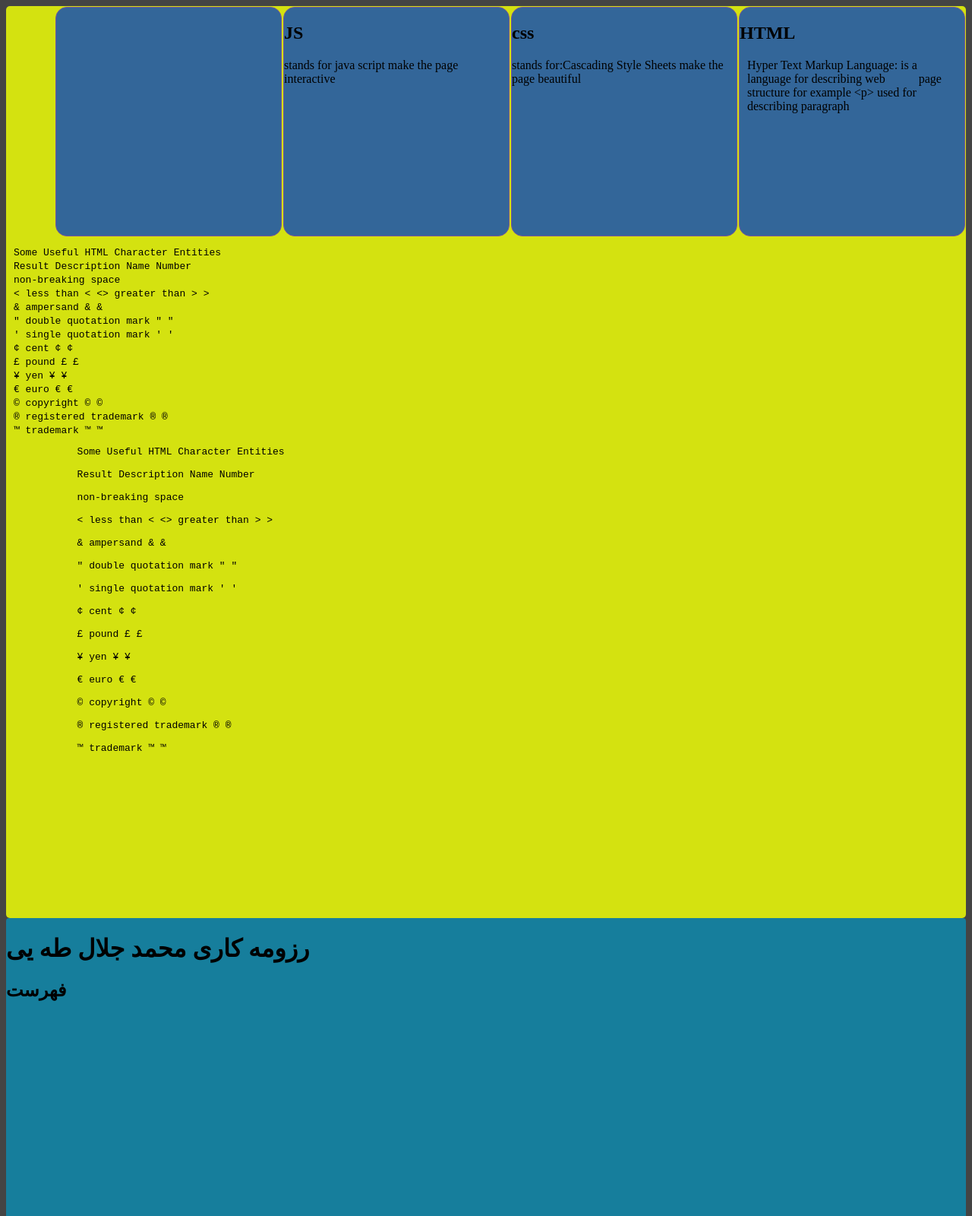
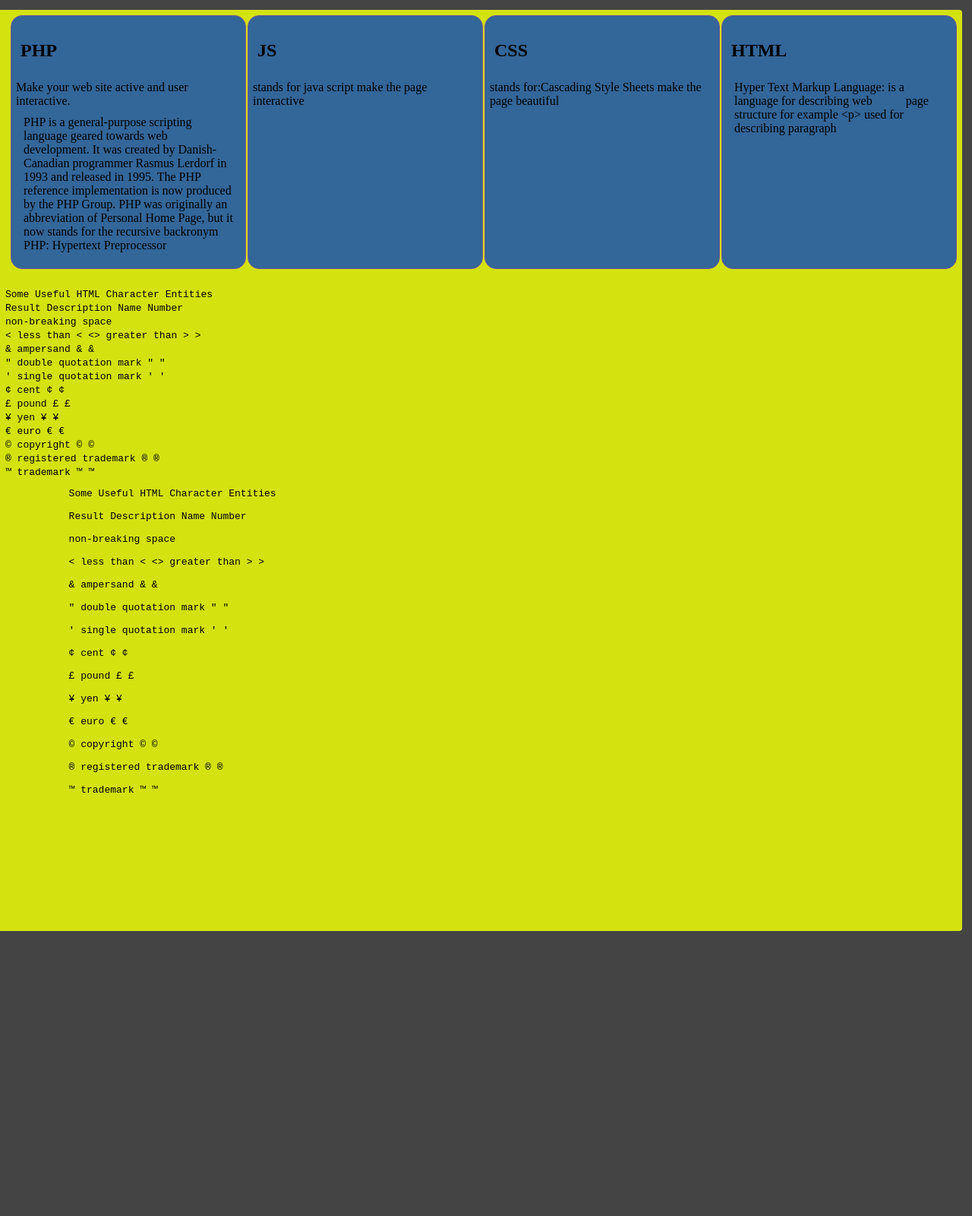
Before and after one commit to jalal-tahae/HWW4, a plain HTML site: page index.html in a window 1280 px wide. Shown: the top 1600 px of the page at 76% size. After the commit the page ends 1230 px from the top, so only its background shows below. Drawn offline with Linux system fonts and the light colour scheme.

Commit message:
HWW4 3.1

```diff
--- a/index.html
+++ b/index.html
@@ -10,12 +10,17 @@
             background-color: #444;
         }
 
+        .flr {
+            float: right;
+
+        }
+
         .div {
 
             background-color: #369;
             width: 296px;
-            height: 300px;
-            float: right;
+            height: 320px;
+
             border-radius: 15px;
             margin: 1px;
             border: 1px solid #759;
@@ -23,35 +28,67 @@
 
         .container {
 
-            background-color: rgb(212, 226, 16);
-            width: 100%;
+
+            width: 99%;
             height: 1200px;
             border-radius: 5px;
             float: right;
+
         }
 
         .left {
 
-            background-color: rgb(22, 126, 156);
+            float: right;
+        }
+
+        .container:nth-child(1) {
+            margin: 5px;
+            background-color: rgb(212, 226, 16);
+
             width: 100%;
             height: 1200px;
             border-radius: 4px;
-            float: right;
+        }
+
+        .container:nth-child(2) {
+            margin: 5px;
+            background-color: bisque;
+
+            width: 100%;
+            height: 1200px;
+            border-radius: 4px;
+        }
+
+        .whA {
+            width: auto;
+            height: auto;
         }
 
         .clear {
             clear: both;
         }
 
+        div {
+            padding: 6px;
+        }
+
         p {
             margin: 10px;
+        }
+
+        h1,
+        h2,
+        h3,
+        h4 {
+            padding: 6px;
+
         }
     </style>
 </head>
 
 <body>
-    <div class="container">
-        <div class="div">
+    <div class="container flr">
+        <div class="div flr">
             <h2>HTML</h2>
 
             <p>Hyper Text Markup Language:
@@ -60,18 +97,24 @@
                 for example
                 &ltp&gt used for describing paragraph</p>
         </div>
-        <div class="div">
-            <h2>css</h2>
+        <div class="div flr">
+            <h2>CSS</h2>
             stands for:Cascading Style Sheets
             make the page beautiful
         </div>
-        <div class="div">
+        <div class="div flr">
             <h2>JS</h2>
             stands for java script
             make the page interactive
         </div>
-        <div class="div">
+        <div class="div flr">
+            <h2> PHP</h2>
 
+            Make your web site active and user interactive.
+            <p>PHP is a general-purpose scripting language geared towards web development. It was created by
+                Danish-Canadian programmer Rasmus Lerdorf in 1993 and released in 1995. The PHP reference
+                implementation is now produced by the PHP Group. PHP was originally an abbreviation of Personal Home
+                Page, but it now stands for the recursive backronym PHP: Hypertext Preprocessor</p>
         </div>
         <div class="clear"></div>
         <p>
@@ -138,26 +181,7 @@
         </pre>
         </p>
     </div>
-    <div class="container left">
-        <div>
-            <h1>رزومه کاری محمد جلال طه یی</h1>
-        </div>
-        <div>
-            <h2>فهرست</h2>
-            <h3></h3>
-            <h3></h3>
-            <h3></h3>
-            <h3></h3>
-            <h3></h3>
-            <h3></h3>
-            <h3></h3>
-        </div>
-        <div>
-            <p>
 
-            </p>
-        </div>
-    </div>
 </body>
 
 </html>
```
